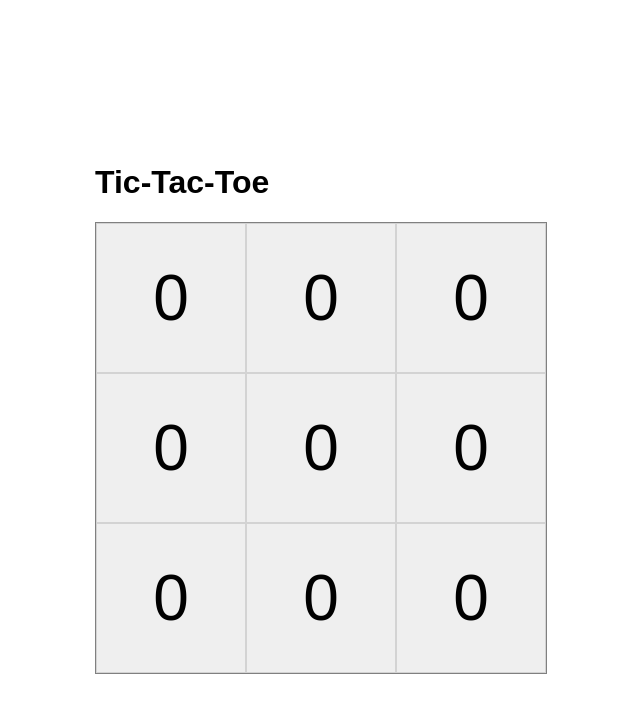
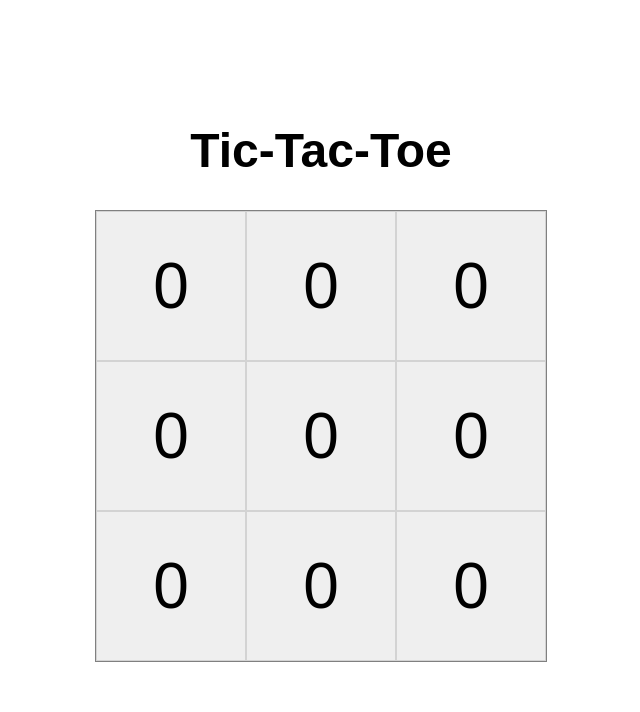
Before and after one commit to h4sitha/tic-tac-toe, a plain HTML site: page index.html in a window 1280 px wide. Shown: the whole page, without its empty margins (319-959 px from the left). Drawn offline with Linux system fonts and the light colour scheme.

Commit message:
Add styles to elements
I added a fixed height to the paragraph because I didn't want the board
to move when the text appears.

```diff
--- a/index.html
+++ b/index.html
@@ -10,8 +10,9 @@
 
     <main>
         <h1>Tic-Tac-Toe</h1>
+
+        <div id="gameboard"></div>
         <p id="status"></p>
-        <div id="gameboard"></div>
     </main>
 
     <script src="script.js"></script>
--- a/styles.css
+++ b/styles.css
@@ -4,6 +4,10 @@ body {
     place-content: center;
     min-height: 100vh;
 }
+
+/* * {
+    border: 1px solid gray;
+} */
 
 .cell {
     width: calc(100%/3);
@@ -20,3 +24,16 @@ body {
     display: flex;
     flex-wrap: wrap;
 }
+
+#status {
+    height: 25px;
+    display: grid;
+    align-content: center;
+    font-size: 1.2rem;
+    padding: 0 10px;
+}
+
+h1 {
+    text-align: center;
+    font-size: 3rem;
+}
```
